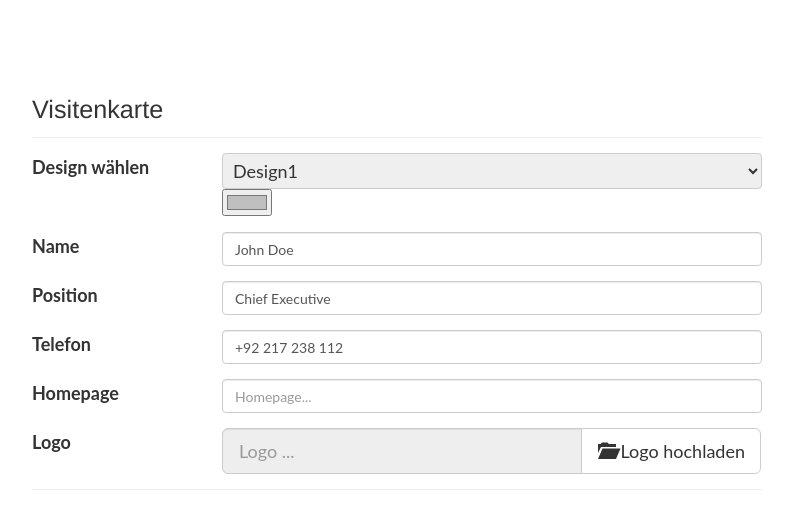
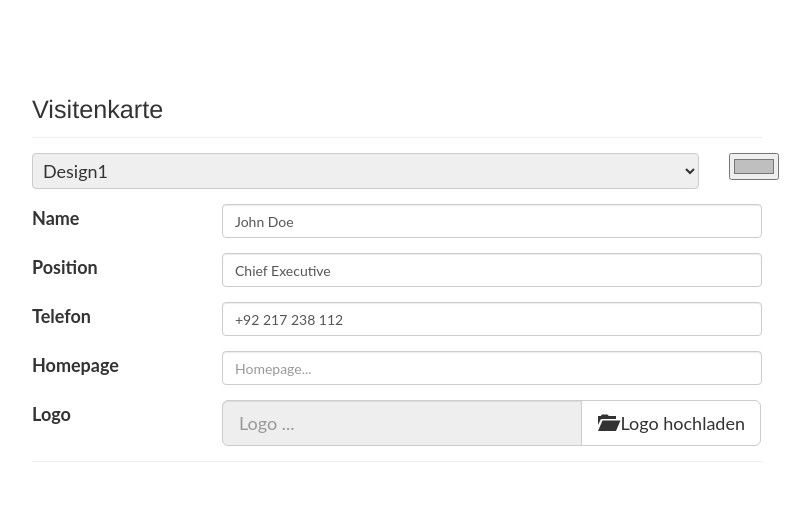
Before and after one commit to Algram/business-card-generator, a website: page public/index.html in a window 1280 px wide. Shown: the top 512 px of the page, without its empty margins (53-863 px from the left). Drawn offline with nearby package versions, Linux system fonts and the light colour scheme; no server answers.

Commit message:
Moved colorpicker to column

```diff
--- a/public/index.html
+++ b/public/index.html
@@ -50,8 +50,7 @@
                 <h1>Visitenkarte</h1>
                 <hr>
                 <div class="form-group row">
-                    <label class="col-sm-3 col-form-label" for="list">Design wählen</label>
-                    <div class="col-sm-9">
+                    <div class="col-sm-11">
                         <select name="list">
                             <option value="1">
                                 <h3>Design1</h3>
@@ -60,7 +59,9 @@
                                 <h3>Design2</h3>
                             </option>
                         </select>
-                        <input type="color" name="color">
+                    </div>
+                    <div class="col-sm-1">
+                      <input type="color" name="color">
                     </div>
                 </div>
                 <div class="form-group row">
```
